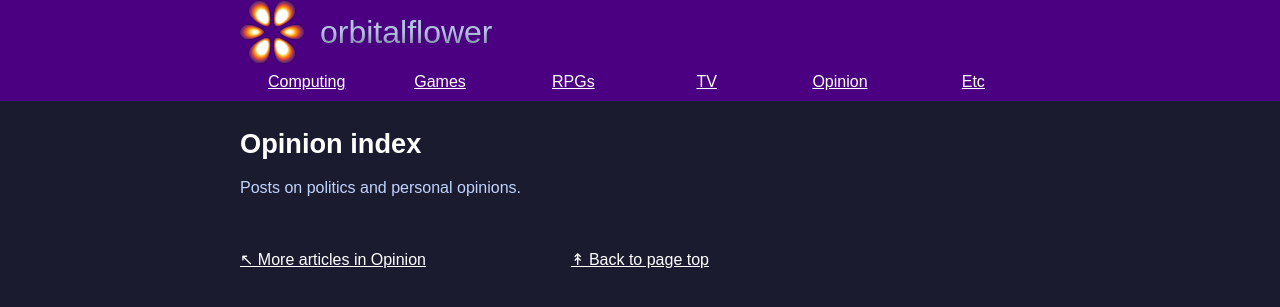
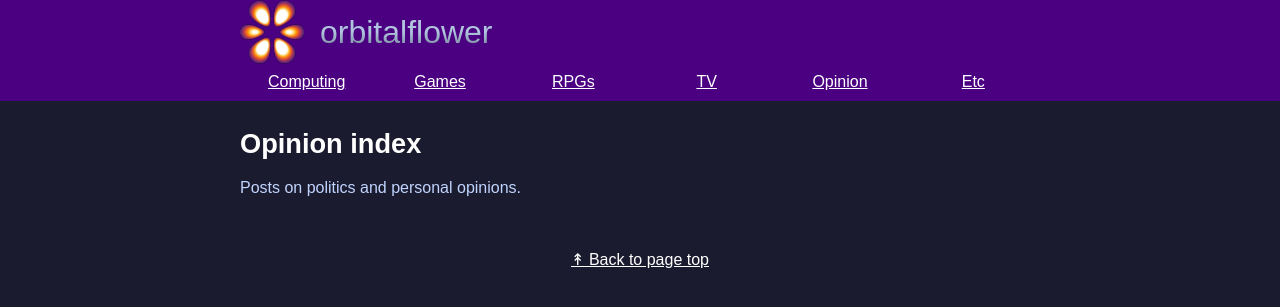
Before and after one commit to orbitalflower/orbitalflower.github.io, a Jekyll site: the page built from categories/opinion.md, in a window 1280 px wide. Shown: the top 307 px of the page. Built offline with Jekyll 4.4.1, drawn with Linux system fonts in a browser that asks for light colours.

Commit message:
Testing theme changes

```diff
--- a/_layouts/default.html
+++ b/_layouts/default.html
@@ -56,7 +56,7 @@ Posted
       <ul>
         <li>
 
-{% if page.layout != "index" %}
+{% if page.layout == "default" %}
   {% case page.category %}
     {% when "comp" %}
     <a href="{{ "comp/" | absolute_url }}">&#x2196; More articles in Computing</a>
```
